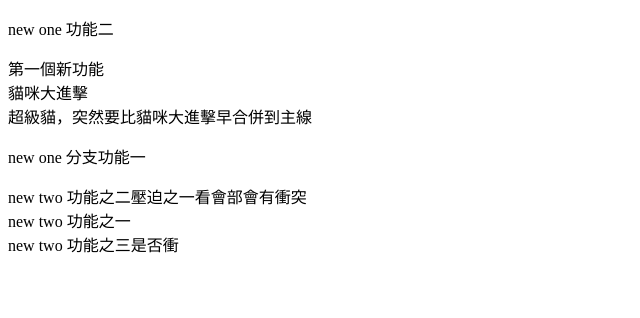
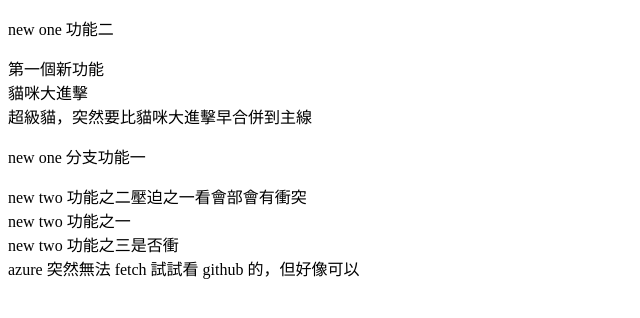
Before and after one commit to funcode-tony/about-git, a plain HTML site: page index.html in a window 1280 px wide. Shown: the whole page, without its empty margins (0-640 px from the left). Drawn offline with Linux system fonts and the light colour scheme.

Commit message:
add new text

```diff
--- a/index.html
+++ b/index.html
@@ -16,5 +16,6 @@
   <div>new two 功能之一</div>
 
   <div>new two 功能之三是否衝</div>
+  <div>azure 突然無法 fetch 試試看 github 的，但好像可以</div>
 </body>
 </html>
```
